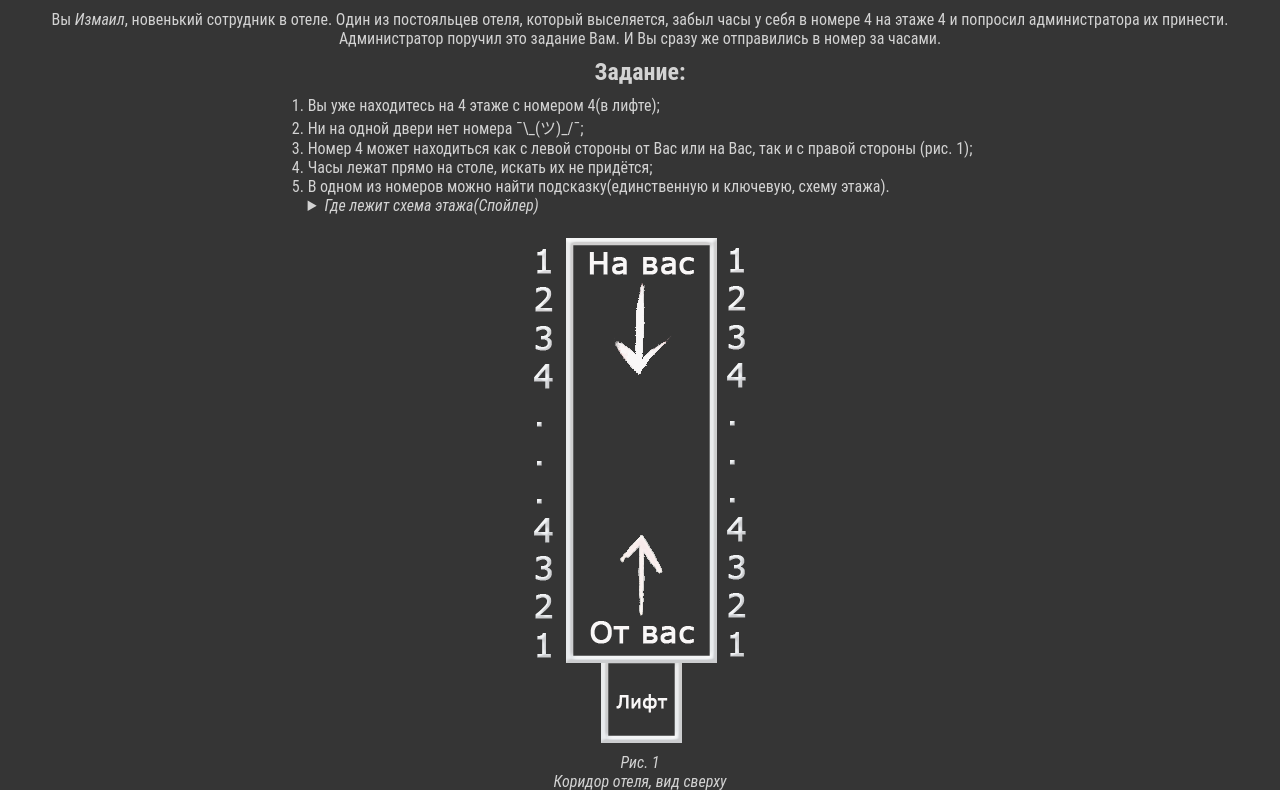
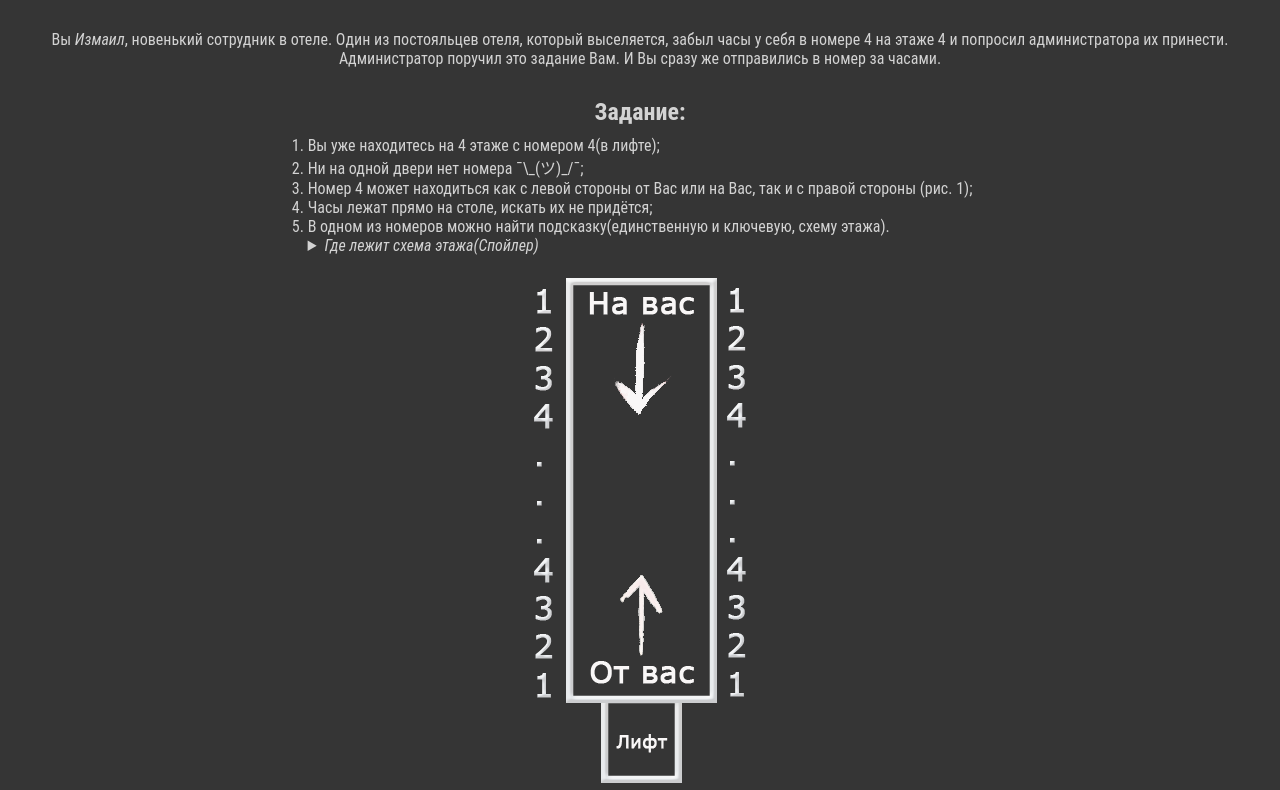
Before and after one commit to lsdsubrosa/text-game-python-flask, a Flask app: page / in a window 1280 px wide. Shown: the top 790 px of the page. Run offline with Flask 2, Linux system fonts and the light colour scheme.

Commit message:
changed margin-top

```diff
--- a/static/css/menu_style.css
+++ b/static/css/menu_style.css
@@ -24,7 +24,7 @@ body {
 }
 
 .description-text, #task, #ready {
-    margin-top: 10px;
+    margin-top: 30px;
     margin-left: 15px;
     margin-right: 15px;
     text-align: center;
```
